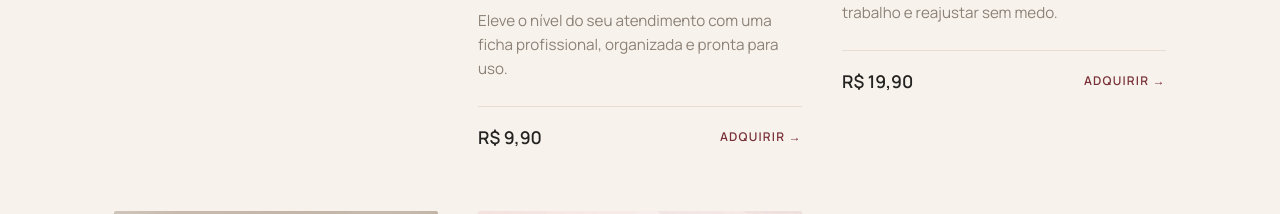
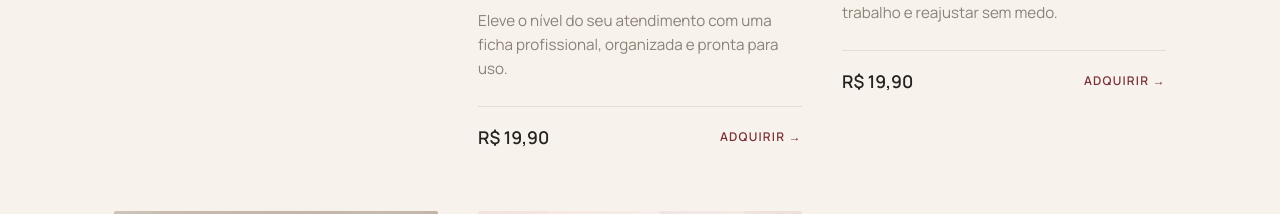
Before and after one commit to brunolenses/site-marilia-esteira, a React (Vite) app: page / in a window 1280 px wide. Shown: the part 2081-2295 px from the top of the page. Built offline with nearby package versions, Linux system fonts and the light colour scheme.

Commit message:
feat: atualiza preco da Ficha de Anamnese para R$ 19,90 e ajusta FAQ

```diff
--- a/src/App.jsx
+++ b/src/App.jsx
@@ -54,7 +54,7 @@ const products = [
       title: "Ficha de Anamnese Profissional",
       description: "Eleve o nível do seu atendimento com uma ficha profissional, organizada e pronta para uso.",
       pill: "FERRAMENTA",
-      price: "R$ 9,90",
+      price: "R$ 19,90",
       image: capaAnamnese,
       link: "https://pay.cakto.com.br/a363aqv_1181037"
   },
@@ -191,7 +191,7 @@ function App() {
             <h2>Dúvidas Frequentes</h2>
           </Reveal>
           <Reveal delay={200}>
-            <FaqItem question="Como recebo o acesso?" answer="O acesso a todos os materiais e arquivos em PDF é enviado imediatamente para o seu e-mail logo após a confirmação do pagamento na plataforma Kiwify." />
+            <FaqItem question="Como recebo o acesso?" answer="O acesso a todos os materiais e arquivos em PDF é enviado imediatamente para o seu e-mail logo após a confirmação do pagamento na plataforma Cakto." />
             <FaqItem question="Os e-books podem ser impressos?" answer="Sim. Todos os nossos protocolos, incluindo a Ficha de Anamnese Profissional, possuem qualidade e formatação prontas para impressão." />
             <FaqItem question="Posso personalizar a Ficha de Anamnese?" answer="Sim! A ficha é enviada limpa, sem a nossa logomarca no cabeçalho, com um espaço em branco perfeito para você adicionar o seu próprio logotipo." />
             <FaqItem question="Quais as formas de pagamento?" answer="Você pode adquirir qualquer material no PIX (acesso imediato), Cartão de Crédito ou Boleto Bancário." />
```
